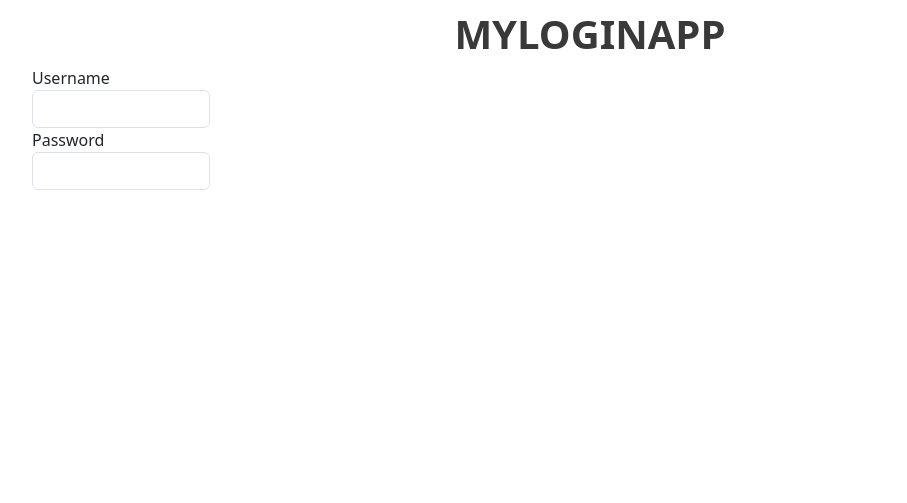
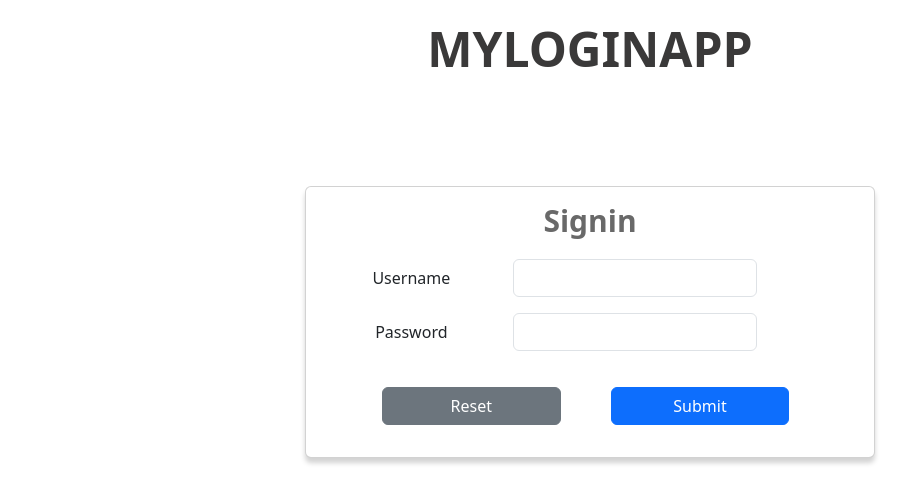
Before and after one commit to amRadhwen/PHP_RECAP_COURSES, a PHP site: page /Projects/SimpleLoginPage/index.php in a window 1280 px wide. Shown: the top 503 px of the page, without its empty margins (50-957 px from the left). Run offline with PHP 8.4, Linux system fonts and the light colour scheme.

Commit message:
chapter_1 project done

```diff
--- /dev/null
+++ b/LESSONS/CHAPTER_1/Projects/SimpleLoginPage/creds.txt
@@ -0,0 +1,2 @@
+username = phpcourses
+password = 123456
--- a/LESSONS/CHAPTER_1/Projects/SimpleLoginPage/index.css
+++ b/LESSONS/CHAPTER_1/Projects/SimpleLoginPage/index.css
@@ -1,7 +1,37 @@
 .header {
-    #background-color: rgb(45, 45, 179);
-    margin-top: 10px;
+    /*background-color: rgb(45, 45, 179);*/
+    margin-top: 20px;
     text-transform: uppercase;
     color: rgb(58, 57, 57);
     font-weight: bold;
 }
+
+.card {
+    margin: 100px auto;
+    width: 50%;
+    box-shadow: 0px 5px 5px lightgrey;
+    text-align: center;
+}
+
+.card-title {
+    font-weight: bold;
+    font-size: 30px;
+    color: dimgray;
+    margin-bottom: 20px;
+}
+
+input[type="reset"] {
+    margin-left: 60px;
+    margin-top: 20px;
+}
+input[type="submit"] {
+    margin-top: 20px;
+    margin-left: 50px;
+}
+
+.alert {
+    width: 80%;
+    height: 40px;
+    margin-left: 47px;
+    line-height: 10px;
+}
--- a/LESSONS/CHAPTER_1/Projects/SimpleLoginPage/index.php
+++ b/LESSONS/CHAPTER_1/Projects/SimpleLoginPage/index.php
@@ -1,39 +1,59 @@
 <!DOCTYPE html>
 <html lang="en">
+
 <head>
     <title>Login</title>
     <meta charset="UTF-8">
     <meta name="viewport" content="width=device-width, initial-scale=1.0">
-    <script type="text/javascript" src="/assets/js/bootstrap.min.js"></script>
-    <link rel="stylesheet" href="/assets/css/bootstrap.min.css" />
+    <script type="text/javascript" src="./assets/js/bootstrap.min.js"></script>
+    <link rel="stylesheet" href="./assets/css/bootstrap.min.css" />
     <script type="text/javascript" src="./index.js"></script>
-    <link rel="stylesheet" href="./index.css"/>
+    <link rel="stylesheet" href="./index.css" />
 </head>
+
 <body>
     <div class="container">
         <div class="row">
             <div class="col-md-12">
-                <h1 class="header text-center">MyLoginApp</h1>
+                <h1 class="display-5 text-center header">MyLoginApp</h1>
             </div>
-        </div>
-        <div class="row">
-            <div class="col-md-4">
-                <form action="/login.php" class="form-horizontal">
-                    <div class="form-group">
-                        <label for="username" class="col-sm-2 control-label">Username</label>
-                        <div class="col-sm-6">
-                            <input type="text" class="form-control" id="username" name="username">
+            <div class="card">
+                <div class="card-body">
+                    <h5 class="card-title text-center">Signin</h5>
+                    <form action="/login.php" method="post">
+                        <div class="mb-3 row">
+                            <label for="username" class="col-md-4 col-form-label">Username</label>
+                            <div class="col-md-6">
+                                <input type="text" class="form-control" id="username" name="username"/>
+                            </div>
                         </div>
-                    </div>
-                    <div class="form-group">
-                        <label for="password" class="col-sm-2 control-label">Password</label>
-                        <div class="col-sm-6">
-                            <input type="password" class="form-control" id="password" name="password">
+                        <div class="mb-3 row">
+                            <label for="password" class="col-md-4 col-form-label">Password</label>
+                            <div class="col-md-6">
+                                <input type="password" class="form-control" id="password" name="password">
+                            </div>
                         </div>
-                    </div>
-                </form>
+                        <div class="mb-3 row">
+                            <input type="reset" class="btn btn-secondary col-md-4" value="Reset" />
+                            <input type="submit" class="btn btn-primary col-md-4" value="Submit" />
+                        </div>
+                    </form>
+                    <?php
+                        if(isset($_GET["err_msg"])) {
+                            ?>
+                            <div class="alert alert-danger" role="alert"><?php echo $_GET["err_msg"] ?></div>
+                            <?php
+                        }
+                        if(isset($_GET["succ_msg"])) {
+                            ?>
+                            <div class="alert alert-success" role="alert"><?php echo $_GET["succ_msg"] ?></div>
+                            <?php
+                        }
+                    ?>
+                </div>
             </div>
         </div>
     </div>
 </body>
+
 </html>
```
Also changed, not shown: LESSONS/CHAPTER_1/Projects/SimpleLoginPage/login.php (added, +22 -0 lines).
